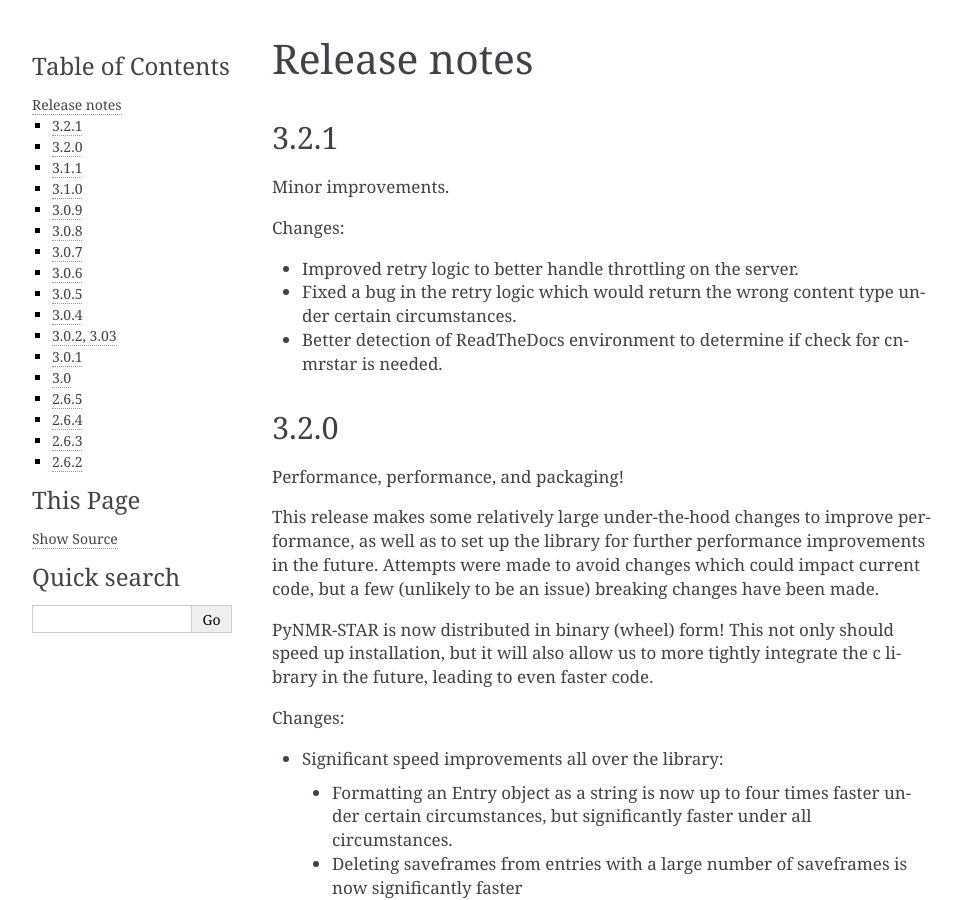
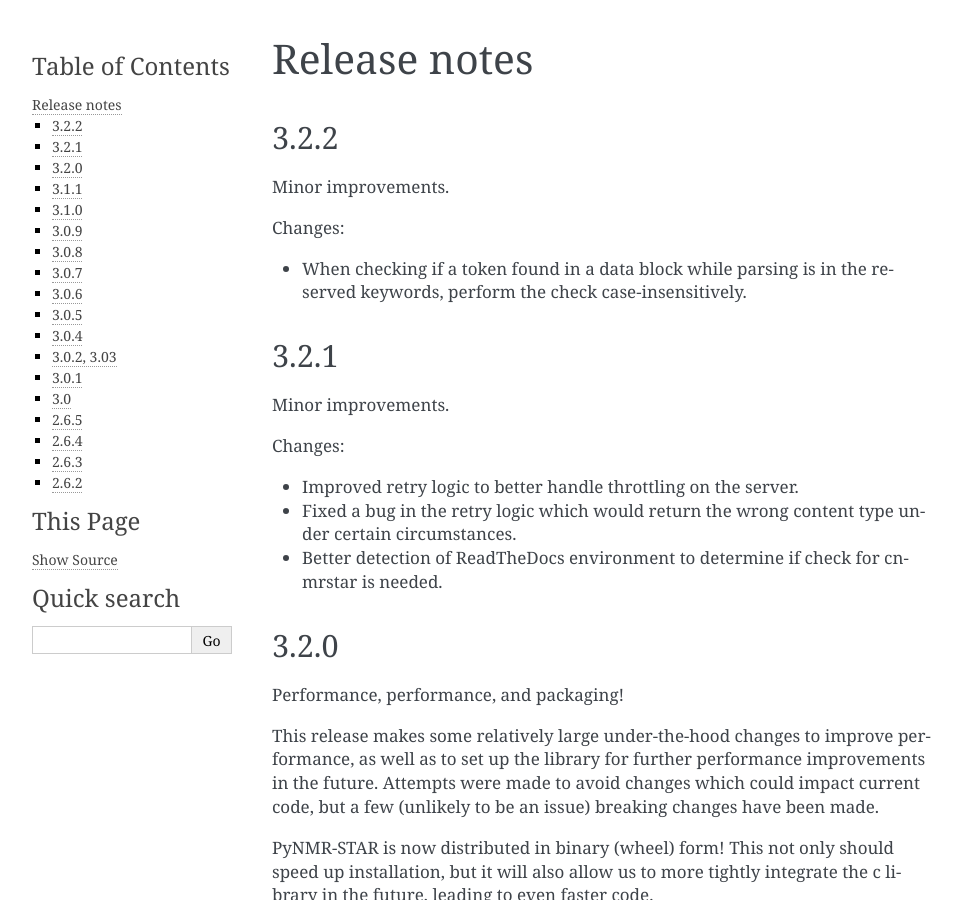
Before and after one commit to bmrb-io/PyNMRSTAR, a Sphinx documentation site: the page built from docs/release-notes.rst, in a window 1280 px wide and 900 px high. Shown: the whole window, without its empty margins (148-1104 px from the left). Built offline with Sphinx 7.4.7, drawn with Linux system fonts in a browser that asks for light colours; pages that are not in the unit, such as notebooks, are missing from menus; the version number could not be read and is left out.

Commit message:
When checking if a token is in the reserved keywords, perform the check case-insensitively. Addresses issue raised in: https://github.com/uwbmrb/nmr-star-dictionary/issues/65

```diff
--- a/docs/release-notes.rst
+++ b/docs/release-notes.rst
@@ -1,5 +1,15 @@
 Release notes
 =============
+
+3.2.2
+~~~~~
+
+Minor improvements.
+
+Changes:
+
+- When checking if a token found in a data block while parsing is in the reserved keywords,
+  perform the check case-insensitively.
 
 3.2.1
 ~~~~~
```
Also changed, not shown: 1 other file.
